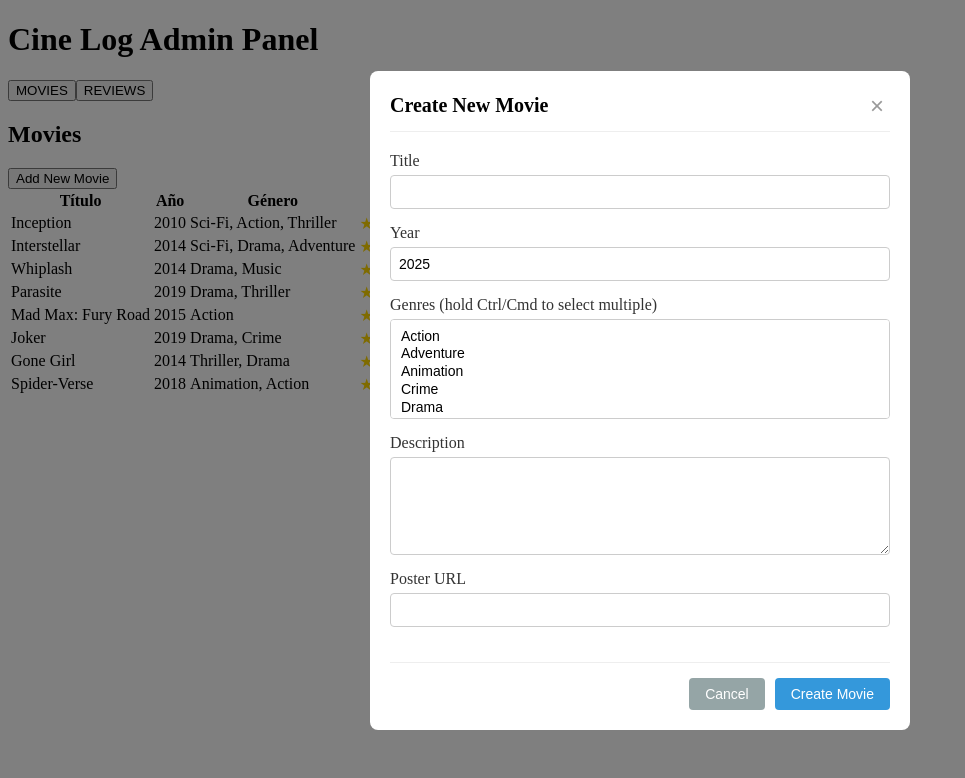
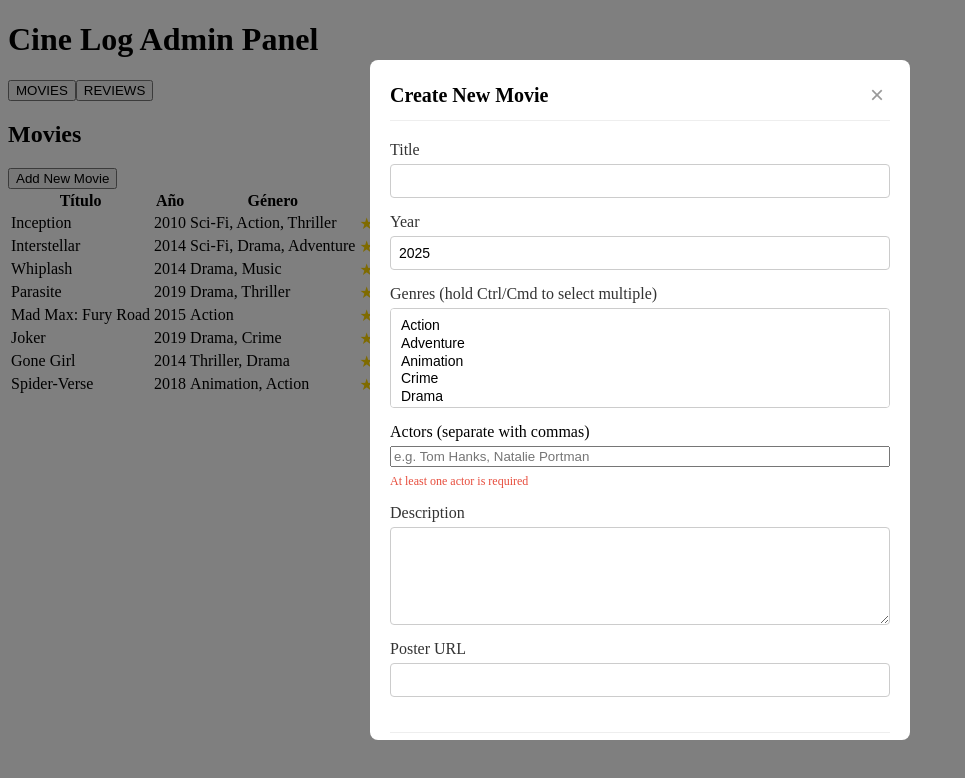
Before and after one commit to fabriroman/CineLog-App, a React (Vite) app: page /admin in a window 1280 px wide. Both pictures are taken after a click on the button "Add New Movie". Shown: the top 778 px of the page, without its empty margins (0-965 px from the left). Built offline with nearby package versions, Linux system fonts and the light colour scheme.

Commit message:
Adding actors to addmovie

```diff
--- a/src/components/CreateMovieModal.tsx
+++ b/src/components/CreateMovieModal.tsx
@@ -1,4 +1,4 @@
-import { useContext } from "react";
+import { useContext, useState } from "react";
 import { useForm } from "react-hook-form";
 import { MoviesContext } from "../features/movies/contexts/MoviesContext";
 import { GENRES } from "../types/genre";
@@ -25,6 +25,7 @@ export const CreateMovieModal = ({
       title: "",
       year: new Date().getFullYear(),
       genres: [],
+      actors: [],
       description: "",
       posterUrl: "",
       rating: 0,
@@ -34,10 +35,26 @@ export const CreateMovieModal = ({
   if (!moviesCtx) {
     throw new Error("MoviesContext must be used within MoviesProvider");
   }
+  const [actorsInput, setActorsInput] = useState("");
 
   const onSubmit = (data: CreateMovieData) => {
     try {
-      moviesCtx.createMovie(data);
+      const actors = actorsInput
+        .split(",")
+        .map((a: string) => a.trim())
+        .filter(Boolean);
+
+      if (actors.length === 0) {
+        alert("Please enter at least one actor.");
+        return;
+      }
+
+      const movieData: CreateMovieData = {
+      ...data,
+      actors,
+    };
+
+      moviesCtx.createMovie(movieData);
       onClose();
       reset();
     } catch (error) {
@@ -133,6 +150,19 @@ export const CreateMovieModal = ({
               </span>
             )}
           </div>
+          <div className="create-movie-modal__field">
+            <label>Actors (separate with commas)</label>
+            <input
+              value={actorsInput}
+              onChange={(e) => setActorsInput(e.target.value)}
+              placeholder="e.g. Tom Hanks, Natalie Portman"
+            />
+            {actorsInput.trim() === "" && (
+              <span className="create-movie-form-error">
+                At least one actor is required
+              </span>
+            )}
+          </div>
 
           <div className="create-movie-modal__field">
             <label htmlFor="description" className="create-movie-modal__label">
```
